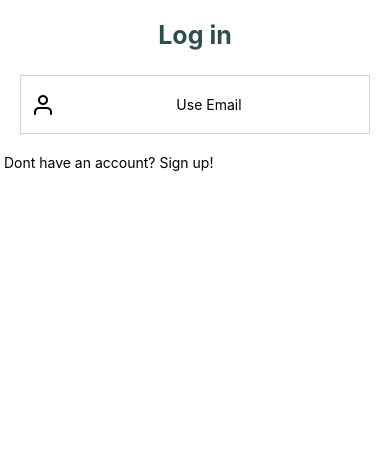
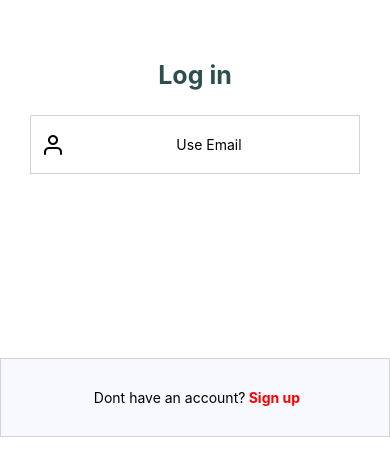
Before and after one commit to tapasrastogi2411/JobTok, a React Native app in the folder frontend/: screen / in a window 390 px wide. Shown: the top 476 px of the page. Built offline with nearby package versions, Linux system fonts and the light colour scheme.

Commit message:
Made a few more changes to Auth UI

```diff
--- a/frontend/src/components/auth/menu/index.js
+++ b/frontend/src/components/auth/menu/index.js
@@ -6,13 +6,12 @@ import { Feather } from '@expo/vector-icons';
 export default function AuthMenu() {
 
     return (
-        <View style= {styles.container}>
+        <View style={styles.container}>
             <View style={styles.containerMain}>
 
                 <Text style={styles.headerText}>
                     Log in
                 </Text>
-
                 <TouchableOpacity style={styles.providerButton}>
                     <Feather name="user" size={24} color="black" />
                     <Text style={styles.providerButtonText}> Use Email</Text>
@@ -21,7 +20,7 @@ export default function AuthMenu() {
             </View>
 
             <TouchableOpacity style={styles.containerBottomButton}>
-                <Text> Dont have an account? Sign up! </Text>
+                <Text> Dont have an account?<Text style={styles.containBottomButtonText}> Sign up</Text></Text>
 
             </TouchableOpacity>
 
--- a/frontend/src/components/auth/menu/style.js
+++ b/frontend/src/components/auth/menu/style.js
@@ -7,7 +7,7 @@ const styles = StyleSheet.create({
     },
 
     containerMain: {
-        flex: 1, padding: 20
+        flex: 1, padding: 30
 
     },
     headerText: {
@@ -34,8 +34,19 @@ const styles = StyleSheet.create({
 
     containerBottomButton: {
 
+        backgroundColor: 'ghostwhite',
+        borderColor: 'lightgray',
+        borderWidth: 1,
+        borderStyle: 'solid',
+        padding: 30,
+        justifyContent: 'space-between',
+        alignItems: "center"
 
 
+    },
+    containBottomButtonText: {
+        fontWeight: 'bold',
+        color: 'red'
     }
 
 });
--- a/frontend/src/screens/auth/styles.js
+++ b/frontend/src/screens/auth/styles.js
@@ -0,0 +1,44 @@
+import { StyleSheet } from "react-native";
+
+const styles = StyleSheet.create({
+
+    container: {
+        marginTop: 30,
+        flex: 1
+    },
+
+    containerMain: {
+        flex: 1, padding: 30
+
+    },
+    headerText: {
+        fontWeight: "bold",
+        fontSize: 25,
+        color: 'darkslategray',
+        textAlign: "center",
+        marginBottom: 25
+
+    },
+
+    providerButton: {
+        borderColor: 'lightgray',
+        borderWidth: 1,
+        borderStyle: 'solid',
+        padding: 10,
+        flexDirection:'row',
+        justifyContent: 'space-between',
+        alignItems: "center"
+    },
+    providerButtonText: {
+        padding: 10
+    },
+
+    containerBottomButton: {
+
+
+
+    }
+
+});
+
+export default styles;
```
